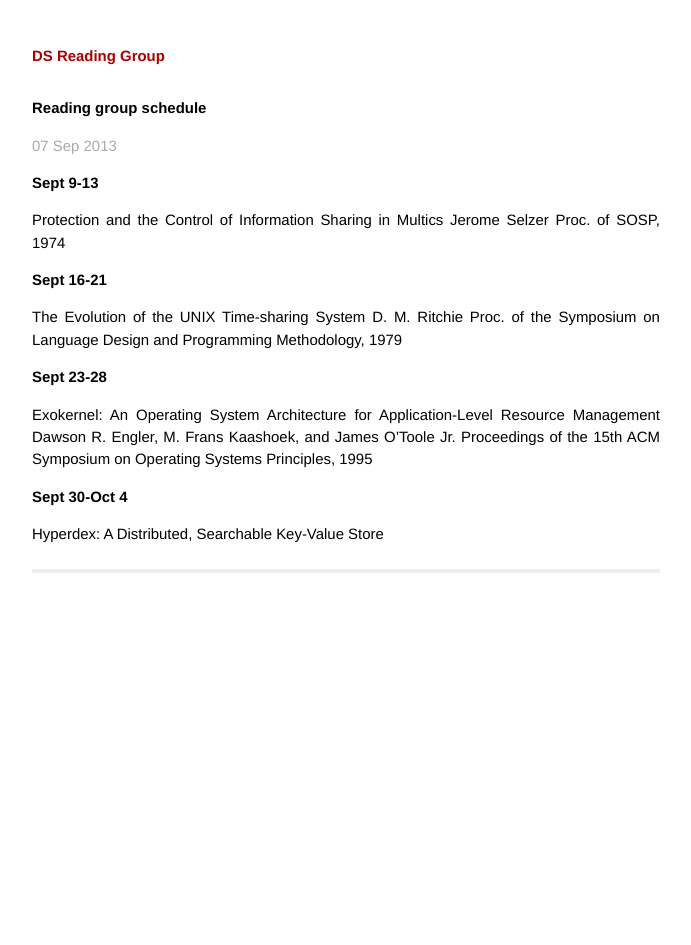
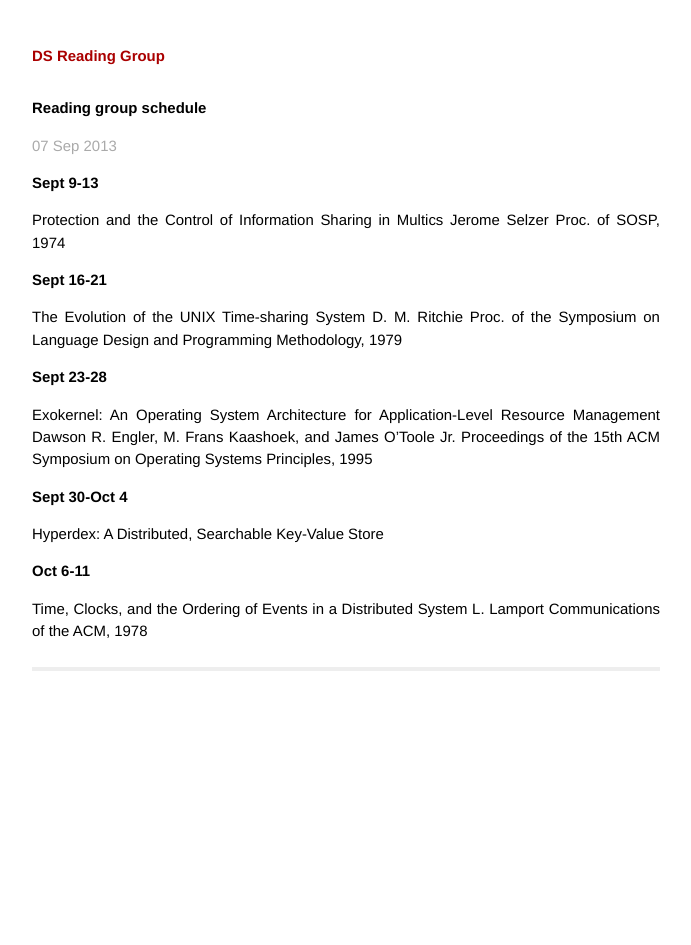
Before and after one commit to columbia/ds_reading_group, a Jekyll site: the page built from _posts/2013-09-07-schedule.markdown, in a window 1280 px wide. Shown: the whole page, without its empty margins (294-985 px from the left). Built offline with Jekyll 4.4.1, drawn with Linux system fonts in a browser that asks for light colours.

Commit message:
Update 2013-09-07-schedule.markdown

```diff
--- a/_posts/2013-09-07-schedule.markdown
+++ b/_posts/2013-09-07-schedule.markdown
@@ -22,3 +22,7 @@
 
 # Sept 30-Oct 4
 Hyperdex: A Distributed, Searchable Key-Value Store
+
+# Oct 6-11
+Time, Clocks, and the Ordering of Events in a Distributed System
+L. Lamport Communications of the ACM, 1978
```
